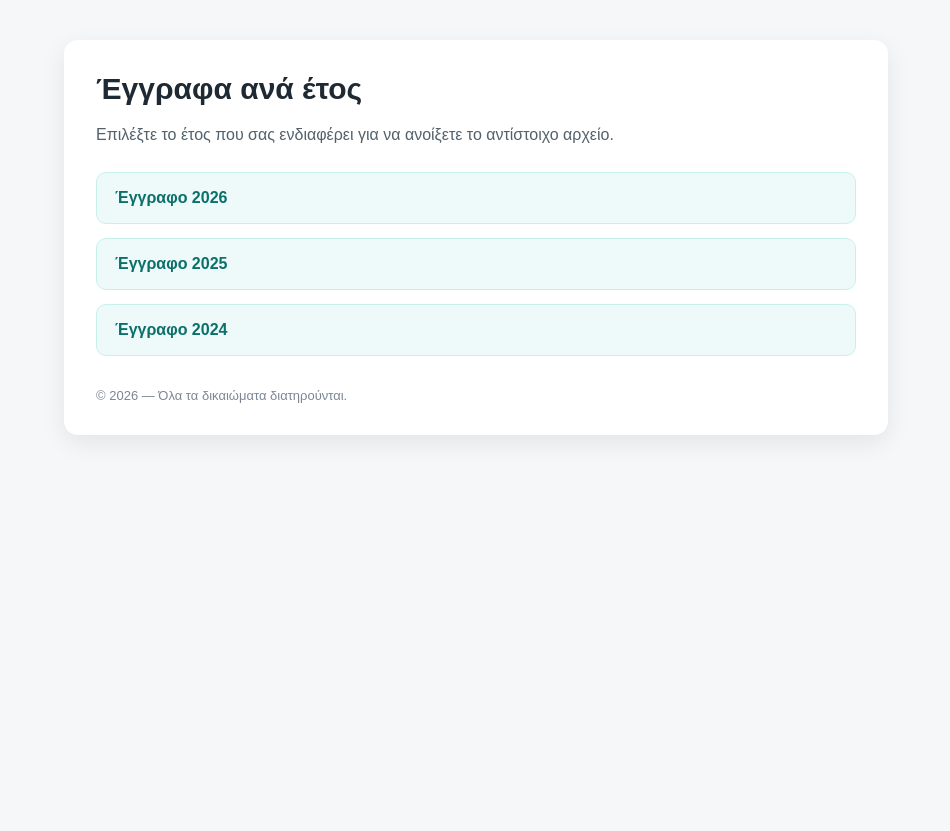
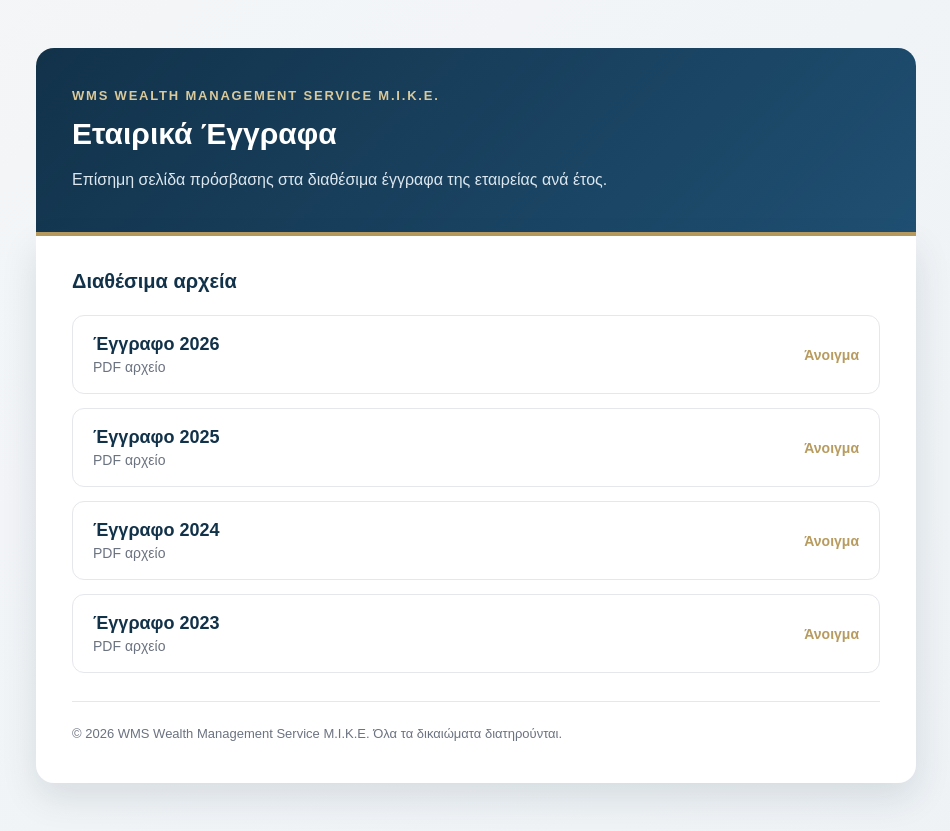
Before and after one commit to vcranias/annual-documents, a plain HTML site: page index.html in a window 1280 px wide. Shown: the whole page, without its empty margins (164-1114 px from the left). Before the commit the page ends 800 px from the top, so only its background shows below. Drawn offline with Linux system fonts and the light colour scheme.

Commit message:
Update index.html

```diff
--- a/index.html
+++ b/index.html
@@ -2,84 +2,232 @@
 <html lang="el">
 <head>
   <meta charset="utf-8">
-  <title>Έγγραφα ανά έτος</title>
+  <title>WMS Wealth Management Service Μ.Ι.Κ.Ε. | Έγγραφα</title>
   <meta name="viewport" content="width=device-width, initial-scale=1">
+  <meta name="description" content="Επίσημη σελίδα εγγράφων της WMS Wealth Management Service Μ.Ι.Κ.Ε.">
 
   <style>
-    body {
-      font-family: Arial, sans-serif;
-      background: #f5f7f8;
-      color: #1f2933;
-      margin: 0;
-      padding: 40px 20px;
+    :root {
+      --primary: #12324a;
+      --primary-light: #1f4f72;
+      --accent: #b89b5e;
+      --background: #f4f6f8;
+      --card: #ffffff;
+      --text: #1f2933;
+      --muted: #6b7280;
+      --border: #e5e7eb;
     }
 
-    .container {
-      max-width: 760px;
+    * {
+      box-sizing: border-box;
+    }
+
+    body {
+      margin: 0;
+      font-family: Arial, Helvetica, sans-serif;
+      background: linear-gradient(135deg, #f4f6f8 0%, #eef2f5 100%);
+      color: var(--text);
+      min-height: 100vh;
+    }
+
+    .page {
+      max-width: 920px;
       margin: 0 auto;
-      background: #ffffff;
-      padding: 32px;
-      border-radius: 14px;
-      box-shadow: 0 8px 24px rgba(0,0,0,0.08);
+      padding: 48px 20px;
+    }
+
+    .header {
+      background: linear-gradient(135deg, var(--primary) 0%, var(--primary-light) 100%);
+      color: #ffffff;
+      padding: 40px 36px;
+      border-radius: 18px 18px 0 0;
+      border-bottom: 4px solid var(--accent);
+    }
+
+    .company-label {
+      font-size: 13px;
+      letter-spacing: 1.8px;
+      text-transform: uppercase;
+      color: #d9c99b;
+      margin-bottom: 12px;
+      font-weight: bold;
     }
 
     h1 {
-      margin-top: 0;
+      margin: 0;
       font-size: 30px;
+      line-height: 1.25;
+      font-weight: 700;
     }
 
-    p {
-      color: #52616b;
+    .subtitle {
+      margin: 14px 0 0;
       font-size: 16px;
+      line-height: 1.6;
+      color: #dbe6ee;
+      max-width: 680px;
     }
 
-    .doc-list {
-      list-style: none;
-      padding: 0;
-      margin-top: 28px;
+    .content {
+      background: var(--card);
+      padding: 34px 36px 38px;
+      border-radius: 0 0 18px 18px;
+      box-shadow: 0 14px 36px rgba(18, 50, 74, 0.12);
     }
 
-    .doc-list li {
-      margin-bottom: 14px;
+    .section-title {
+      margin: 0 0 22px;
+      font-size: 20px;
+      color: var(--primary);
     }
 
-    .doc-list a {
-      display: block;
-      padding: 16px 18px;
-      background: #eefafa;
-      color: #0b6f6a;
-      text-decoration: none;
-      border-radius: 10px;
-      font-weight: bold;
-      border: 1px solid #c7f0ec;
+    .documents {
+      display: grid;
+      gap: 14px;
+      margin: 0;
+      padding: 0;
+      list-style: none;
     }
 
-    .doc-list a:hover {
-      background: #dff7f4;
+    .documents a {
+      display: flex;
+      align-items: center;
+      justify-content: space-between;
+      gap: 18px;
+      padding: 18px 20px;
+      border: 1px solid var(--border);
+      border-radius: 12px;
+      color: var(--primary);
+      text-decoration: none;
+      background: #ffffff;
+      transition: all 0.2s ease;
+    }
+
+    .documents a:hover {
+      border-color: var(--accent);
+      background: #fbfaf6;
+      transform: translateY(-1px);
+      box-shadow: 0 8px 18px rgba(18, 50, 74, 0.08);
+    }
+
+    .doc-info {
+      display: flex;
+      flex-direction: column;
+      gap: 4px;
+    }
+
+    .doc-year {
+      font-size: 18px;
+      font-weight: 700;
+    }
+
+    .doc-type {
+      font-size: 14px;
+      color: var(--muted);
+    }
+
+    .open-label {
+      font-size: 14px;
+      font-weight: 700;
+      color: var(--accent);
+      white-space: nowrap;
     }
 
     .footer {
-      margin-top: 32px;
+      margin-top: 28px;
+      padding-top: 22px;
+      border-top: 1px solid var(--border);
       font-size: 13px;
-      color: #7b8794;
+      color: var(--muted);
+      line-height: 1.6;
+    }
+
+    @media (max-width: 640px) {
+      .page {
+        padding: 24px 14px;
+      }
+
+      .header,
+      .content {
+        padding-left: 22px;
+        padding-right: 22px;
+      }
+
+      h1 {
+        font-size: 24px;
+      }
+
+      .documents a {
+        align-items: flex-start;
+        flex-direction: column;
+      }
+
+      .open-label {
+        margin-top: 4px;
+      }
     }
   </style>
 </head>
 
 <body>
-  <div class="container">
-    <h1>Έγγραφα ανά έτος</h1>
-    <p>Επιλέξτε το έτος που σας ενδιαφέρει για να ανοίξετε το αντίστοιχο αρχείο.</p>
+  <main class="page">
+    <header class="header">
+      <div class="company-label">WMS Wealth Management Service Μ.Ι.Κ.Ε.</div>
+      <h1>Εταιρικά Έγγραφα</h1>
+      <p class="subtitle">
+        Επίσημη σελίδα πρόσβασης στα διαθέσιμα έγγραφα της εταιρείας ανά έτος.
+      </p>
+    </header>
 
-    <ul class="doc-list">
-      <li><a href="~/documents/1.txt" target="_blank">Έγγραφο 2026</a></li>
-      <li><a href="documents/1.txt" target="_blank">Έγγραφο 2025</a></li>
-      <li><a href="1.txt" target="_blank">Έγγραφο 2024</a></li>
-         </ul>
+    <section class="content">
+      <h2 class="section-title">Διαθέσιμα αρχεία</h2>
 
-    <div class="footer">
-      © 2026 — Όλα τα δικαιώματα διατηρούνται.
-    </div>
-  </div>
+      <ul class="documents">
+        <li>
+          <a href="documents/2026.pdf" target="_blank" rel="noopener">
+            <span class="doc-info">
+              <span class="doc-year">Έγγραφο 2026</span>
+              <span class="doc-type">PDF αρχείο</span>
+            </span>
+            <span class="open-label">Άνοιγμα</span>
+          </a>
+        </li>
+
+        <li>
+          <a href="documents/2025.pdf" target="_blank" rel="noopener">
+            <span class="doc-info">
+              <span class="doc-year">Έγγραφο 2025</span>
+              <span class="doc-type">PDF αρχείο</span>
+            </span>
+            <span class="open-label">Άνοιγμα</span>
+          </a>
+        </li>
+
+        <li>
+          <a href="documents/2024.pdf" target="_blank" rel="noopener">
+            <span class="doc-info">
+              <span class="doc-year">Έγγραφο 2024</span>
+              <span class="doc-type">PDF αρχείο</span>
+            </span>
+            <span class="open-label">Άνοιγμα</span>
+          </a>
+        </li>
+
+        <li>
+          <a href="documents/2023.pdf" target="_blank" rel="noopener">
+            <span class="doc-info">
+              <span class="doc-year">Έγγραφο 2023</span>
+              <span class="doc-type">PDF αρχείο</span>
+            </span>
+            <span class="open-label">Άνοιγμα</span>
+          </a>
+        </li>
+      </ul>
+
+      <div class="footer">
+        © 2026 WMS Wealth Management Service Μ.Ι.Κ.Ε. Όλα τα δικαιώματα διατηρούνται.
+      </div>
+    </section>
+  </main>
 </body>
 </html>
```
